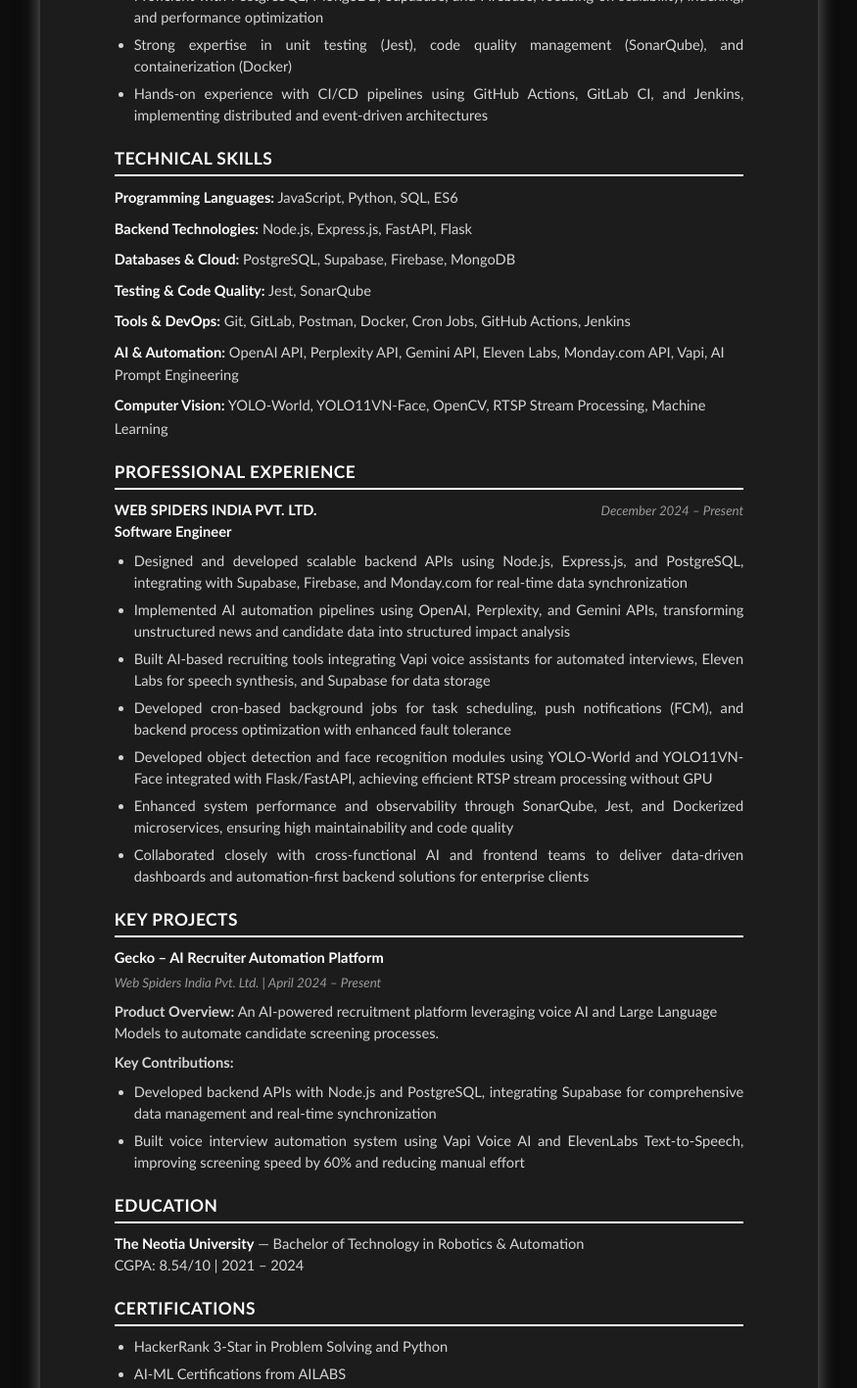
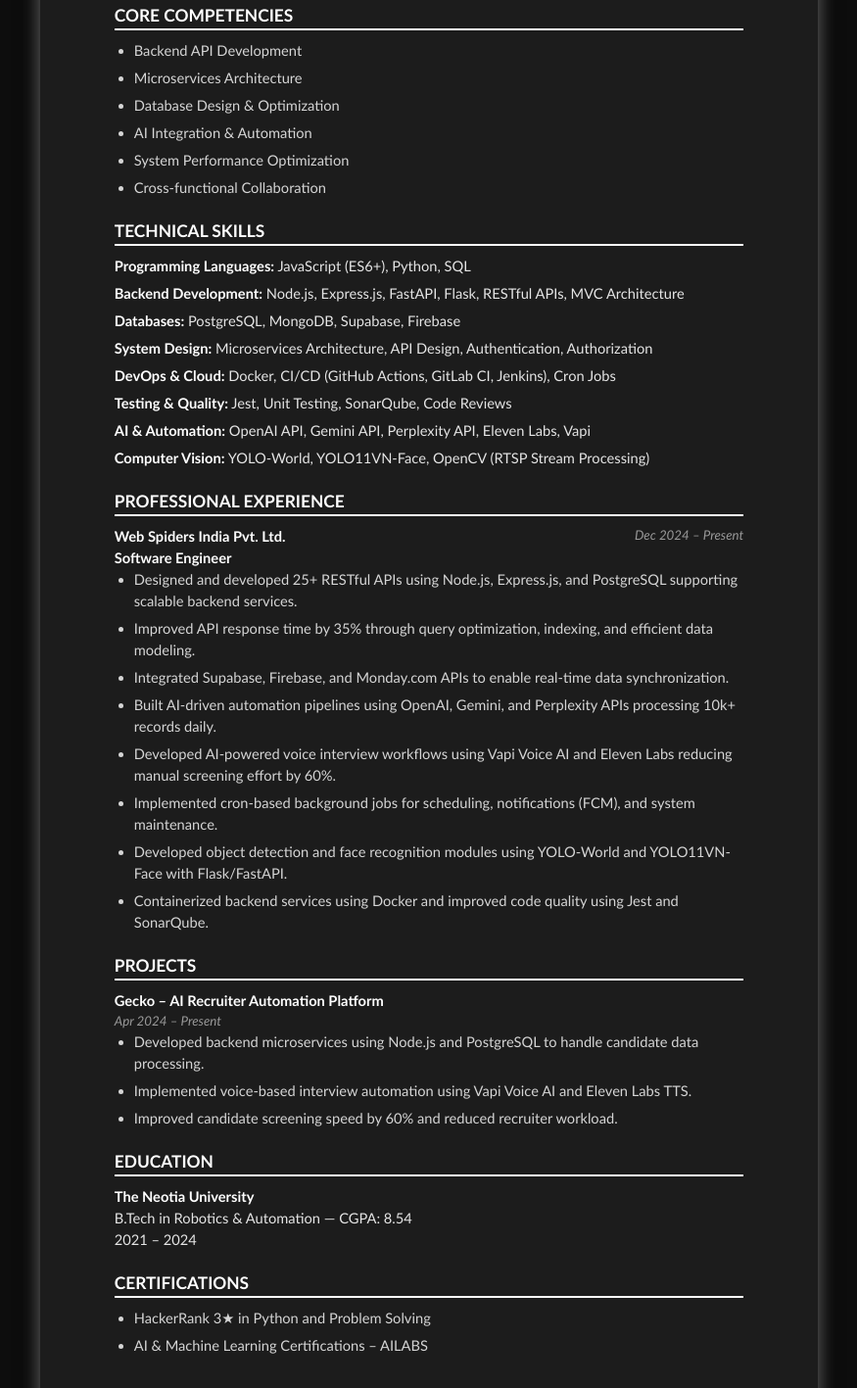
Before and after one commit to Utsab96/cv, a plain HTML site: page index.html in a window 1280 px wide. Shown: the part 418-1835 px from the top of the page at 98% size, without its empty margins (202-1077 px from the left). Drawn offline with Linux system fonts and the light colour scheme.

Commit message:
Update index.html

```diff
--- a/index.html
+++ b/index.html
@@ -3,13 +3,11 @@
 <head>
 <meta charset="UTF-8">
 <meta name="viewport" content="width=device-width, initial-scale=1.0">
-    <title>Utsab Ghosh - Software Engineer Resume</title>
+<title>Utsab Ghosh - Backend Software Engineer</title>
+
 <style>
-        * {
-            margin: 0;
-            padding: 0;
-            box-sizing: border-box;
-        }
+/* ===== THEME (UNCHANGED) ===== */
+* { margin: 0; padding: 0; box-sizing: border-box; }
 
 body {
     font-family: 'Calibri', 'Arial', sans-serif;
@@ -21,15 +19,14 @@
 }
 
 .container {
-            /* A4 dimensions: 210mm x 297mm */
     width: 210mm;
     min-height: 297mm;
     margin: 0 auto;
     background: #1c1c1c;
-            padding: 20mm 20mm;
+    padding: 20mm;
     box-shadow:
-                -8px 0 15px -5px rgba(255, 255, 255, 0.3),
-                8px 0 15px -5px rgba(255, 255, 255, 0.3),
+        -8px 0 15px -5px rgba(255,255,255,0.3),
+        8px 0 15px -5px rgba(255,255,255,0.3),
         0 0 20px rgba(0,0,0,0.5);
 }
 
@@ -43,9 +40,7 @@
 .header h1 {
     font-size: 28pt;
     font-weight: bold;
-            margin-bottom: 8px;
     color: #ffffff;
-            letter-spacing: 1px;
 }
 
 .contact-info {
@@ -69,272 +64,163 @@
     color: #ffffff;
     text-transform: uppercase;
     margin-bottom: 10px;
-            padding-bottom: 3px;
     border-bottom: 2px solid #ffffff;
-            letter-spacing: 0.5px;
 }
 
-        .content-block {
-            margin-bottom: 15px;
+.bullet-list {
+    margin-left: 20px;
 }
 
-        .job-header {
-            margin-bottom: 8px;
-        }
-
-        .company-title {
-            font-weight: bold;
-            font-size: 11pt;
-            color: #ffffff;
-        }
-
-        .job-title {
-            font-weight: bold;
-            font-size: 11pt;
-            color: #ffffff;
-        }
-
-        .location-date {
-            font-size: 10pt;
-            color: #999999;
-            font-style: italic;
-            margin-top: 2px;
+.bullet-list li {
+    margin-bottom: 6px;
+    color: #d5d5d5;
 }
 
 .job-details {
     display: flex;
     justify-content: space-between;
-            align-items: baseline;
-            margin-bottom: 5px;
 }
 
-        .bullet-list {
-            margin-left: 20px;
-            margin-top: 8px;
-        }
-
-        .bullet-list li {
-            margin-bottom: 6px;
-            line-height: 1.5;
-            text-align: justify;
-            color: #d5d5d5;
-        }
-
-        .skills-section {
-            margin-top: 8px;
-        }
-
-        .skill-category {
-            margin-bottom: 8px;
-            line-height: 1.6;
-            color: #d5d5d5;
-        }
-
-        .skill-category strong {
+.company-title,
+.job-title,
+.project-header {
     font-weight: bold;
     color: #ffffff;
 }
 
-        .education-block {
-            margin-bottom: 10px;
-            color: #d5d5d5;
-        }
-
-        .education-block strong {
-            font-weight: bold;
-            color: #ffffff;
-        }
-
-        .project-header {
-            font-weight: bold;
-            margin-bottom: 5px;
-            color: #ffffff;
-        }
-
+.location-date,
 .project-meta {
     font-size: 10pt;
     color: #999999;
     font-style: italic;
-            margin-bottom: 8px;
 }
 
-        .project-description {
-            margin-bottom: 8px;
-            line-height: 1.5;
-            color: #d5d5d5;
+.skill-category {
+    margin-bottom: 6px;
+}
+
+.skill-category strong {
+    color: #ffffff;
+}
+
+.education-block strong {
+    color: #ffffff;
 }
 
 @media print {
-            body {
-                background: white;
-                padding: 0;
-            }
-
-            .container {
-                box-shadow: none;
-                width: 210mm;
-                min-height: 297mm;
-                margin: 0;
-            }
-
-            .section {
-                page-break-inside: avoid;
-            }
-        }
-
-        @media (max-width: 768px) {
-            body {
-                padding: 10px;
-            }
-
-            .container {
-                width: 100%;
-                padding: 15mm;
-                border-left: 2px solid #2c5f8d;
-                border-right: 2px solid #2c5f8d;
-            }
-
-            .header h1 {
-                font-size: 22pt;
-            }
-
-            .job-details {
-                flex-direction: column;
-            }
-        }
-
-        /* ATS-Friendly: Clear semantic structure */
-        h1, h2, h3 {
-            font-weight: bold;
-        }
-
-        /* Ensure text is selectable and parseable */
-        * {
-            -webkit-font-smoothing: antialiased;
-            -moz-osx-font-smoothing: grayscale;
+    body { background: white; padding: 0; }
+    .container { box-shadow: none; margin: 0; }
 }
 </style>
 </head>
+
 <body>
 <div class="container">
-        <!-- HEADER SECTION -->
+
+<!-- HEADER -->
 <header class="header">
     <h1>UTSAB GHOSH</h1>
     <div class="contact-info">
+        Backend Software Engineer | Node.js | Python | APIs<br>
         Kolkata, India | <a href="mailto:utsab.ghosh96@gmail.com">utsab.ghosh96@gmail.com</a> | +91 9564449544<br>
         <a href="https://linkedin.com/in/utsab96">linkedin.com/in/utsab96</a> |
-                <a href="https://github.com/Utsab96">github.com/Utsab96</a> |
-                <a href="https://hackerrank.com/profile/utsab_ghosh96">hackerrank.com/profile/utsab_ghosh96</a>
+        <a href="https://github.com/Utsab96">github.com/Utsab96</a>
     </div>
 </header>
 
-        <!-- PROFESSIONAL SUMMARY -->
+<!-- SUMMARY -->
 <section class="section">
 <h2 class="section-title">Professional Summary</h2>
-            <div class="content-block">
-                <ul class="bullet-list">
-                    <li>Experienced backend developer specializing in Node.js, Express.js, and Python frameworks (FastAPI, Flask) with expertise in microservices architecture, API development, third-party integrations, and system optimization</li>
-                    <li>Skilled in API design, microservices architecture, database modeling, and AI-driven integrations using OpenAI, Gemini, Perplexity, and Eleven Labs APIs</li>
-                    <li>Proficient with PostgreSQL, MongoDB, Supabase, and Firebase, focusing on scalability, indexing, and performance optimization</li>
-                    <li>Strong expertise in unit testing (Jest), code quality management (SonarQube), and containerization (Docker)</li>
-                    <li>Hands-on experience with CI/CD pipelines using GitHub Actions, GitLab CI, and Jenkins, implementing distributed and event-driven architectures</li>
-                </ul>
-            </div>
+Backend Software Engineer with 1+ years of experience designing, developing, and optimizing scalable RESTful APIs
+and microservices using Node.js, Express.js, Python (FastAPI, Flask), and PostgreSQL. Proven ability to improve
+system performance, automate business workflows using AI integrations, and deploy containerized services with Docker.
+Experienced in CI/CD pipelines, cloud databases, and collaborating with cross-functional teams in production environments.
 </section>
 
-        <!-- TECHNICAL SKILLS -->
+<!-- CORE COMPETENCIES -->
+<section class="section">
+<h2 class="section-title">Core Competencies</h2>
+<ul class="bullet-list">
+    <li>Backend API Development</li>
+    <li>Microservices Architecture</li>
+    <li>Database Design & Optimization</li>
+    <li>AI Integration & Automation</li>
+    <li>System Performance Optimization</li>
+    <li>Cross-functional Collaboration</li>
+</ul>
+</section>
+
+<!-- SKILLS -->
 <section class="section">
 <h2 class="section-title">Technical Skills</h2>
-            <div class="skills-section">
-                <div class="skill-category">
-                    <strong>Programming Languages:</strong> JavaScript, Python, SQL, ES6
-                </div>
-                <div class="skill-category">
-                    <strong>Backend Technologies:</strong> Node.js, Express.js, FastAPI, Flask
-                </div>
-                <div class="skill-category">
-                    <strong>Databases & Cloud:</strong> PostgreSQL, Supabase, Firebase, MongoDB
-                </div>
-                <div class="skill-category">
-                    <strong>Testing & Code Quality:</strong> Jest, SonarQube
-                </div>
-                <div class="skill-category">
-                    <strong>Tools & DevOps:</strong> Git, GitLab, Postman, Docker, Cron Jobs, GitHub Actions, Jenkins
-                </div>
-                <div class="skill-category">
-                    <strong>AI & Automation:</strong> OpenAI API, Perplexity API, Gemini API, Eleven Labs, Monday.com API, Vapi, AI Prompt Engineering
-                </div>
-                <div class="skill-category">
-                    <strong>Computer Vision:</strong> YOLO-World, YOLO11VN-Face, OpenCV, RTSP Stream Processing, Machine Learning
-                </div>
-            </div>
+
+<div class="skill-category"><strong>Programming Languages:</strong> JavaScript (ES6+), Python, SQL</div>
+<div class="skill-category"><strong>Backend Development:</strong> Node.js, Express.js, FastAPI, Flask, RESTful APIs, MVC Architecture</div>
+<div class="skill-category"><strong>Databases:</strong> PostgreSQL, MongoDB, Supabase, Firebase</div>
+<div class="skill-category"><strong>System Design:</strong> Microservices Architecture, API Design, Authentication, Authorization</div>
+<div class="skill-category"><strong>DevOps & Cloud:</strong> Docker, CI/CD (GitHub Actions, GitLab CI, Jenkins), Cron Jobs</div>
+<div class="skill-category"><strong>Testing & Quality:</strong> Jest, Unit Testing, SonarQube, Code Reviews</div>
+<div class="skill-category"><strong>AI & Automation:</strong> OpenAI API, Gemini API, Perplexity API, Eleven Labs, Vapi</div>
+<div class="skill-category"><strong>Computer Vision:</strong> YOLO-World, YOLO11VN-Face, OpenCV (RTSP Stream Processing)</div>
 </section>
 
-        <!-- PROFESSIONAL EXPERIENCE -->
+<!-- EXPERIENCE -->
 <section class="section">
 <h2 class="section-title">Professional Experience</h2>
 
-            <div class="content-block">
-                <div class="job-header">
 <div class="job-details">
     <div>
-                            <div class="company-title">WEB SPIDERS INDIA PVT. LTD.</div>
+        <div class="company-title">Web Spiders India Pvt. Ltd.</div>
         <div class="job-title">Software Engineer</div>
     </div>
-                        <div class="location-date">December 2024 – Present</div>
+    <div class="location-date">Dec 2024 – Present</div>
 </div>
-                </div>
+
 <ul class="bullet-list">
-                    <li>Designed and developed scalable backend APIs using Node.js, Express.js, and PostgreSQL, integrating with Supabase, Firebase, and Monday.com for real-time data synchronization</li>
-                    <li>Implemented AI automation pipelines using OpenAI, Perplexity, and Gemini APIs, transforming unstructured news and candidate data into structured impact analysis</li>
-                    <li>Built AI-based recruiting tools integrating Vapi voice assistants for automated interviews, Eleven Labs for speech synthesis, and Supabase for data storage</li>
-                    <li>Developed cron-based background jobs for task scheduling, push notifications (FCM), and backend process optimization with enhanced fault tolerance</li>
-                    <li>Developed object detection and face recognition modules using YOLO-World and YOLO11VN-Face integrated with Flask/FastAPI, achieving efficient RTSP stream processing without GPU</li>
-                    <li>Enhanced system performance and observability through SonarQube, Jest, and Dockerized microservices, ensuring high maintainability and code quality</li>
-                    <li>Collaborated closely with cross-functional AI and frontend teams to deliver data-driven dashboards and automation-first backend solutions for enterprise clients</li>
+    <li>Designed and developed 25+ RESTful APIs using Node.js, Express.js, and PostgreSQL supporting scalable backend services.</li>
+    <li>Improved API response time by 35% through query optimization, indexing, and efficient data modeling.</li>
+    <li>Integrated Supabase, Firebase, and Monday.com APIs to enable real-time data synchronization.</li>
+    <li>Built AI-driven automation pipelines using OpenAI, Gemini, and Perplexity APIs processing 10k+ records daily.</li>
+    <li>Developed AI-powered voice interview workflows using Vapi Voice AI and Eleven Labs reducing manual screening effort by 60%.</li>
+    <li>Implemented cron-based background jobs for scheduling, notifications (FCM), and system maintenance.</li>
+    <li>Developed object detection and face recognition modules using YOLO-World and YOLO11VN-Face with Flask/FastAPI.</li>
+    <li>Containerized backend services using Docker and improved code quality using Jest and SonarQube.</li>
 </ul>
-            </div>
 </section>
 
 <!-- PROJECTS -->
 <section class="section">
-            <h2 class="section-title">Key Projects</h2>
+<h2 class="section-title">Projects</h2>
 
-            <div class="content-block">
 <div class="project-header">Gecko – AI Recruiter Automation Platform</div>
-                <div class="project-meta">Web Spiders India Pvt. Ltd. | April 2024 – Present</div>
-                <div class="project-description">
-                    <strong>Product Overview:</strong> An AI-powered recruitment platform leveraging voice AI and Large Language Models to automate candidate screening processes.
-                </div>
-                <div class="project-description">
-                    <strong>Key Contributions:</strong>
-                </div>
+<div class="project-meta">Apr 2024 – Present</div>
+
 <ul class="bullet-list">
-                    <li>Developed backend APIs with Node.js and PostgreSQL, integrating Supabase for comprehensive data management and real-time synchronization</li>
-                    <li>Built voice interview automation system using Vapi Voice AI and ElevenLabs Text-to-Speech, improving screening speed by 60% and reducing manual effort</li>
+    <li>Developed backend microservices using Node.js and PostgreSQL to handle candidate data processing.</li>
+    <li>Implemented voice-based interview automation using Vapi Voice AI and Eleven Labs TTS.</li>
+    <li>Improved candidate screening speed by 60% and reduced recruiter workload.</li>
 </ul>
-            </div>
 </section>
 
 <!-- EDUCATION -->
 <section class="section">
 <h2 class="section-title">Education</h2>
 <div class="education-block">
-                <strong>The Neotia University</strong> — Bachelor of Technology in Robotics & Automation<br>
-                CGPA: 8.54/10 | 2021 – 2024
+<strong>The Neotia University</strong><br>
+B.Tech in Robotics & Automation — CGPA: 8.54<br>
+2021 – 2024
 </div>
 </section>
 
 <!-- CERTIFICATIONS -->
 <section class="section">
 <h2 class="section-title">Certifications</h2>
-            <div class="content-block">
 <ul class="bullet-list">
-                    <li>HackerRank 3-Star in Problem Solving and Python</li>
-                    <li>AI-ML Certifications from AILABS</li>
+    <li>HackerRank 3★ in Python and Problem Solving</li>
+    <li>AI & Machine Learning Certifications – AILABS</li>
 </ul>
-            </div>
 </section>
+
 </div>
 </body>
 </html>
```
Lines whose indentation alone changed are shown as unchanged.
